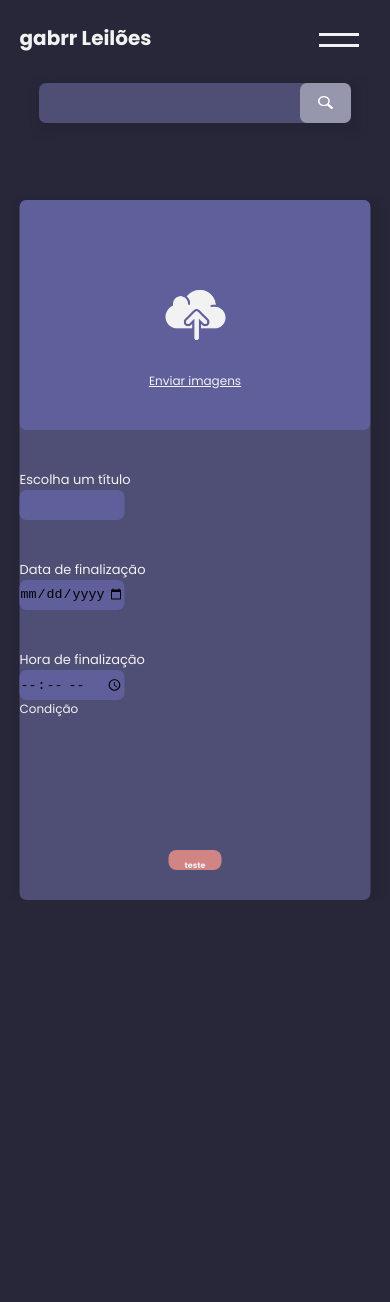
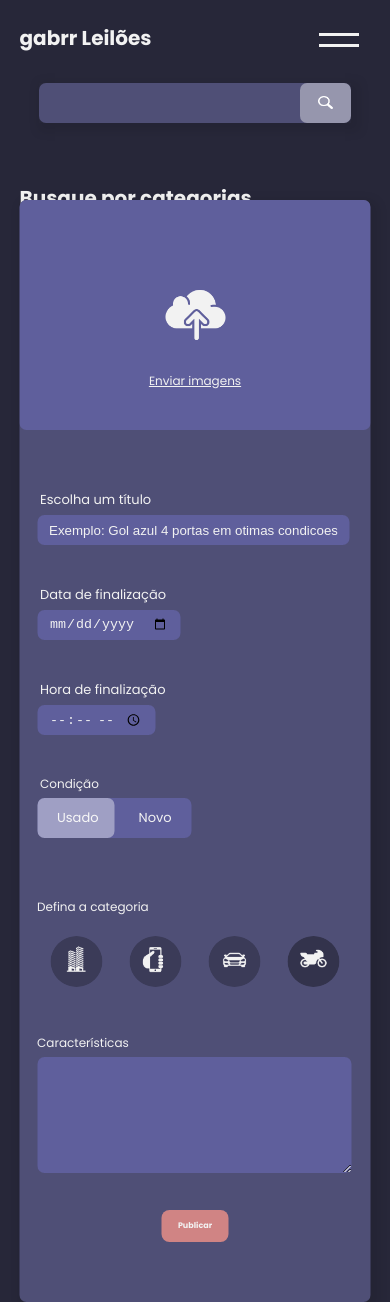
Before and after one commit to gabrr/leilao, a React (Create React App) app: page / in a window 390 px wide. Before the commit the page ends 900 px from the top, so only its background shows below. Built offline with nearby package versions, Linux system fonts and the light colour scheme.

Commit message:
style and responsiveness finished

```diff
--- a/src/App.js
+++ b/src/App.js
@@ -11,8 +11,8 @@ function App() {
   return (
     <div className="App">
       <Navbar />
+      <Categories/>
       {/* <Highlighted />
-      <Categories/>
       <ItemsPoted />
       <Footer /> */}
       <PublishCard />
--- a/src/components/categories/index.jsx
+++ b/src/components/categories/index.jsx
@@ -16,6 +16,7 @@ export default class Categories extends Component {
     render() {
         return (
             <div id="categories-holder" className="blur">
+                <div className="categories-style">
                     <div className="txt-head">Busque por categorias</div>
                     <ul>
                         <li><img src={building} alt="anthing you want"/></li>
@@ -24,6 +25,7 @@ export default class Categories extends Component {
                         <li><img src={motor} alt="anthing you want"/></li>
                     </ul>
                 </div>
+            </div>
         )
     }
 }
--- a/src/components/categories/style.css
+++ b/src/components/categories/style.css
@@ -1,35 +1,35 @@
-#categories-holder {
+.categories-style {
     width: 90%;
     padding: 60px 5%;
     display: grid;
 }
 
-#categories-holder ul {
+.categories-style ul {
     list-style: none;
     display: grid;
     width: 100%;
     grid-template-columns: repeat(4, 25%);
 }
 
-#categories-holder li {
+.categories-style li {
     display: inline-block;
     margin: 60px 20%;
     cursor: pointer;
 }
 
-#categories-holder img {
+.categories-style img {
     width: 100%;
     border-radius: 50%;
     max-width: 130px;
     transition: 200ms ease-in-out;
 }
 
-#categories-holder img:hover {
+.categories-style img:hover {
     background-color: rgba(255, 150, 150, 0.80);
 }
 
 @media only screen and (max-width: 768px) {
-    #categories-holder li {
+    .categories-style li {
         margin: 60px 10%;
     }
 }
--- a/src/components/highlighted/style.css
+++ b/src/components/highlighted/style.css
@@ -14,7 +14,7 @@
     position: relative;
 }
 
-.card img {
+#cards-holder .card img {
     width: 100%;
     height: 135px;
     object-fit: cover;
@@ -67,7 +67,7 @@
         display: grid;
         grid-template-columns: repeat(1, 100%);
     }
-    .card img {
+    #cards-holder .card img {
         height: 160px;
     }
     .card {
--- a/src/components/publishCard/index.jsx
+++ b/src/components/publishCard/index.jsx
@@ -1,5 +1,9 @@
 import React, { Component } from 'react'
 // import cloud from "../../assets/cloud.png"
+import phone from "../../assets/phone.png"
+import motor from "../../assets/motor.png"
+import building from "../../assets/building.png"
+import car from "../../assets/sedan.png"
 import "./style.css"
 
 export default class PublishCard extends Component {
@@ -13,19 +17,39 @@ export default class PublishCard extends Component {
                         <div className="publish-grid">
                             <div className="publish-left">
                                 <form>
-                                    <label for="publ-title">Escolha um título</label>
-                                    <input type="text" id="publ-title" className="search-input el2-cl round"></input>
-                                    <label for="publ-finish-date">Data de finalização</label>
-                                    <input type="date" id="publ-finish-date" className="search-input el2-cl round"></input>
-                                    <label for="publ-finish-time">Hora de finalização</label>
+                                    <label htmlFor="publ-title">Escolha um título</label>
+                                    <input type="text" id="publ-title" placeholder="Exemplo: Gol azul 4 portas em otimas condicoes" className="search-input el2-cl round"></input>
+                                    <label htmlFor="publ-finish-date">Data de finalização</label>
+                                    <input type="date" id="publ-finish-date" className="search-input el2-cl round" />
+                                    <label htmlFor="publ-finish-time">Hora de finalização</label>
                                     <input type="time" id="publ-finish-time" className="search-input el2-cl round"></input>
+                                    {/* switch button */}
                                     <div className="publ-switch">
                                         <div className="txt-body">Condição</div>
+                                        <div className="switch-bt el2-cl round">
+                                           <div className="option1">Usado</div>
+                                           <div className="option2">Novo</div>
+                                           <div className="selector round over-elem-cl"></div>
+                                        </div>
                                     </div>
                                 </form>
                             </div>
-                            <div className="publish-right"></div>
-                            <div className="card-button">teste</div>
+
+                            <div className="publish-right">
+                                <div className="txt-body">Defina a categoria</div>
+                                <div className="categories-style">
+                                    <ul>
+                                        <li><img src={building} alt="anthing you want"/></li>
+                                        <li><img src={phone} alt="anthing you want"/></li>
+                                        <li><img src={car} alt="anthing you want"/></li>
+                                        <li><img src={motor} alt="anthing you want"/></li>
+                                    </ul>
+                                </div>
+                                <div className="txt-body">Características</div>
+                                <textarea id="publ-message" className="round el2-cl"></textarea>
+                            </div>
+                            <div className="card-button">Publicar</div>
+
                         </div>
                     </div>
             </div>
--- a/src/components/publishCard/style.css
+++ b/src/components/publishCard/style.css
@@ -1,12 +1,13 @@
 #publishCard .card {
     top: 200px;
     left: 50%;
-    margin: auto;
+    margin: 0 auto 130px;
     transform: translateX(-50%);
     position: absolute;
     z-index: 2;
     max-width: 800px;
     width: 90%;
+    padding-bottom: 100px;
 }
 
 .img-uploader {
@@ -29,33 +30,129 @@
 
 .publish-grid {
     width: 100%;
-    height: 450px;
+    height: auto;
     display: grid;
     grid-template-columns: repeat(2, 1fr);
-    grid-template-rows: 1fr 50px;
-}
-
-.publish-right {}
-
-.publish-left {
-    display: table-row;
+    grid-template-rows: 1fr auto;
 }
 
 #publishCard .card-button {
     grid-column: span 2;
+    height: max-content;
+    margin-top: 70px;
 }
 
 .publish-grid form {
+    margin: 20px 0 0 15%;
     display: grid;
     grid-template-columns: 100%;
 }
 
 .publish-grid label {
     font-size: 13px;
-    padding-top: 40px;
+    padding: 40px 3px 5px;
+}
+
+#publ-finish-date,
+#publ-finish-time {
+    width: max-content;
 }
 
 .publish-grid input {
     height: 30px;
-    width: 60%;
+    width: 68%;
+    padding: 0 12px;
+    color: #f2f2f2;
 }
+
+.publish-grid input::placeholder {
+    color: #f2f2f2;
+}
+
+.publ-switch .txt-body {
+    padding: 40px 3px 5px;
+}
+
+.switch-bt {
+    font-size: 13px;
+    width: max-content;
+    display: flex;
+    position: relative;
+}
+
+.switch-bt .option1,
+.switch-bt .option2 {
+    padding: 10px 20px;
+}
+
+.switch-bt .selector {
+    top: 0;
+    left: 0;
+    position: absolute;
+    height: 100%;
+    width: 50%;
+}
+
+
+/* start the right side */
+
+.publish-right {
+    margin-top: 60px;
+    margin-left: 5%;
+}
+
+.publish-right .categories-style {
+    padding: 0;
+    margin: 20px 0 40px;
+}
+
+.publish-right .categories-style li {
+    margin: 0;
+}
+
+.publish-right .categories-style img {
+    width: 65%;
+}
+
+#publ-message {
+    margin: 5px 0px;
+    width: 76%;
+    height: 100px;
+    padding: 8px;
+    color: #f2f2f2;
+}
+
+@media only screen and (max-width: 768px) {
+    .publish-grid {
+        grid-template-columns: 1fr;
+        grid-template-rows: 1fr auto auto;
+    }
+    .publish-right {
+        margin-top: 60px;
+        margin-left: 15%;
+        width: 80%;
+        grid-row: 2;
+    }
+    .publish-right .categories-style ul {
+        text-align: center;
+    }
+    .publish-grid form {
+        margin: 20px 0 0 5% !important;
+    }
+    #publ-title {
+        width: calc(90% - 12px) !important;
+    }
+    #publ-message {
+        width: 85%;
+    }
+    .publish-right {
+        margin-left: 5%;
+        width: 100%;
+    }
+    #publishCard .card-button {
+        margin-top: 25px;
+    }
+    #publishCard .card {
+        padding-bottom: 40px;
+    }
+}
```
Also changed, not shown: 1 other file (tests, documents, lock files or other folders). Lines whose indentation alone changed are shown as unchanged.
